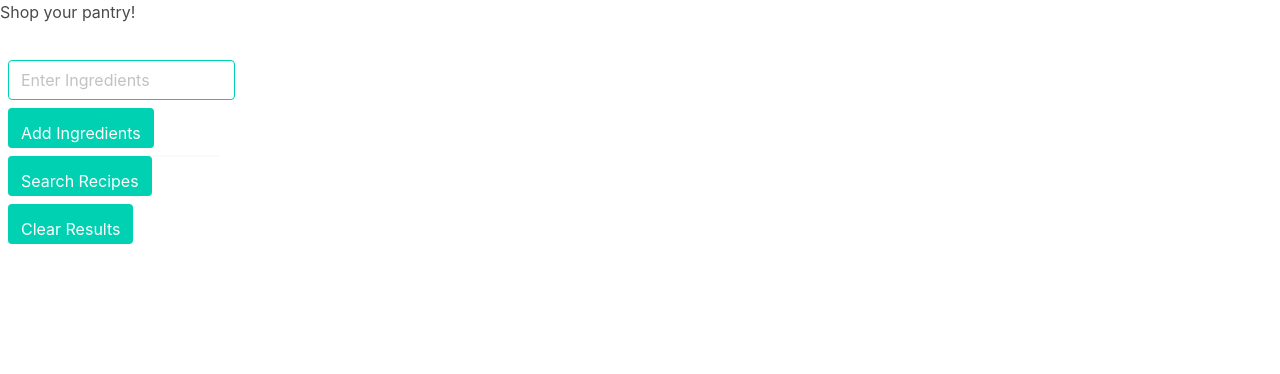
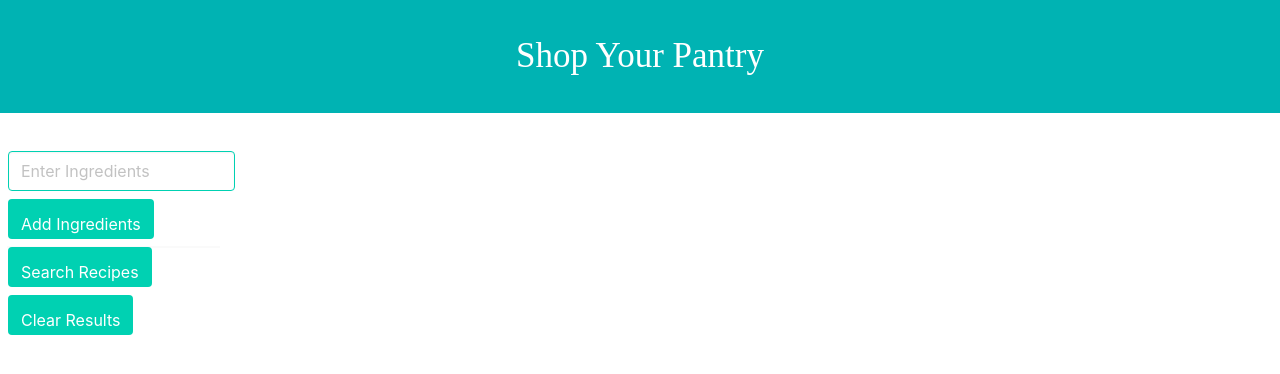
Before and after one commit to caitie-gorham/shopYourPantry, a plain HTML site: page index.html in a window 1280 px wide. Drawn offline with nearby package versions, Linux system fonts and the light colour scheme.

Commit message:
Updating header

```diff
--- a/assets/style.css
+++ b/assets/style.css
@@ -1,6 +1,10 @@
-*{
-    margin: 0;
-    padding: 0;
-    list-style: none;
-    text-decoration: none;
+.header{
+  font-family: montserrat;
+  font-size: 35px;
+  font-weight: bold;
+  text-align: center;
+  background-color: #00b3b3;
+  padding: 30px;
+  color: white;
+  margin-bottom: 30px;
 }
--- a/index.html
+++ b/index.html
@@ -11,15 +11,8 @@
 
 <body>
     <div class="header">
-
-        </div>
-
+        <h1> Shop Your Pantry</h1>
     </div>
-    <nav class="navbar" role="navigation" aria-label="main navigation">
-        <div class="navbar-start">
-            Shop your pantry!
-        </div>
-    </nav>
 
     <div id="body" class="columns">
         <div class="container">
```
